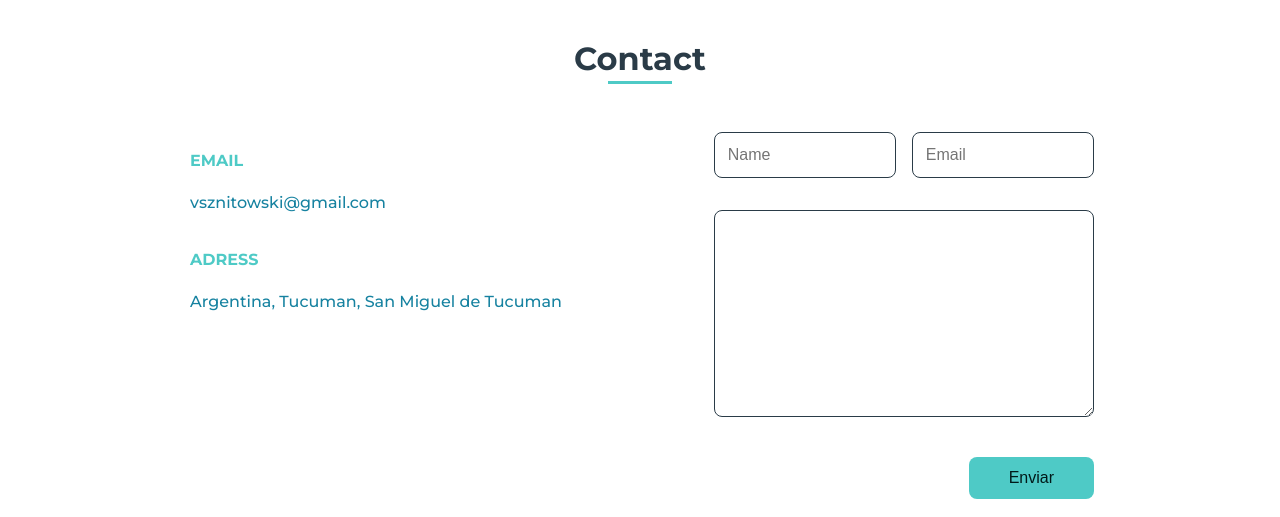
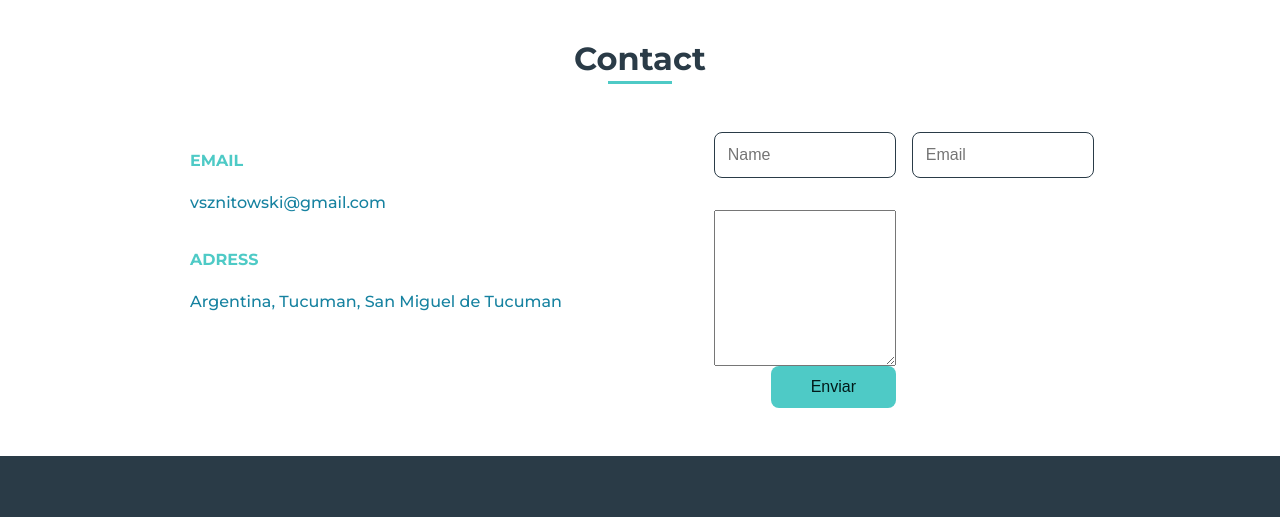
Before and after one commit to sznitowski/Portfafolio, a plain HTML site: page index.html in a window 1280 px wide. Shown: the part 2640-3157 px from the top of the page. Drawn offline with nearby package versions, Linux system fonts and the light colour scheme.

Commit message:
Update index.html

```diff
--- a/index.html
+++ b/index.html
@@ -158,14 +158,18 @@
                         <span class="contact__text">Argentina, Tucuman, San Miguel de Tucuman</span>
                     </div>
 
-                   <form name="contact" class="contact__form" netlify >
-                 <div class="contact__inputs">
-                        <input type="text" placeholder="Name" class="contact__input">
-                        <input type="" placeholder="Email" class="contact__input">
-                 </div>
-                     <textarea name="" id="" cols="0" rows="10" class="contact__input"></textarea>
-                     <input type="submit" value="Enviar" class="contact__button">
-                   </form>
+                  <form action="" class="contact__form" netlify>
+                     <div class="contact__inputs">
+                       <input type="text" placeholder="Name" class="contact__input">
+                       <input type="mail" placeholder="Email" class="contact__input">
+                    </div>
+                    <div class="contact__inputs">
+                      <textarea name="" id="" cols="0" rows="10" class="form-control"></textarea>
+                      <label for="exampleFormControlTextarea1" class="form-label"></label>
+                      <input type="submit" value="Enviar" class="contact__button">
+                   </div>
+
+                    </form>
 
                 </div>
             </section>
```
